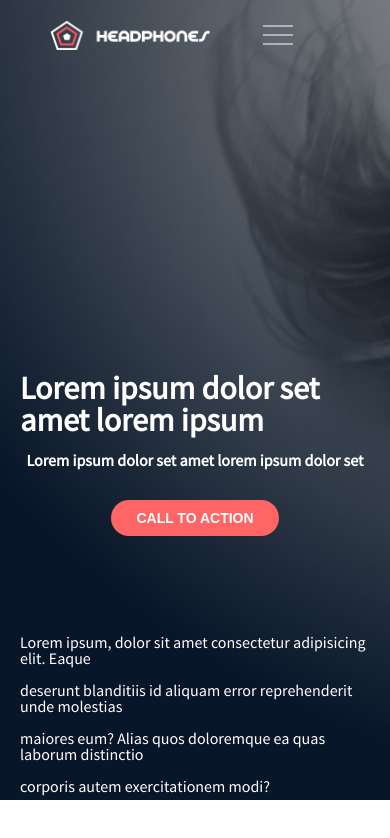
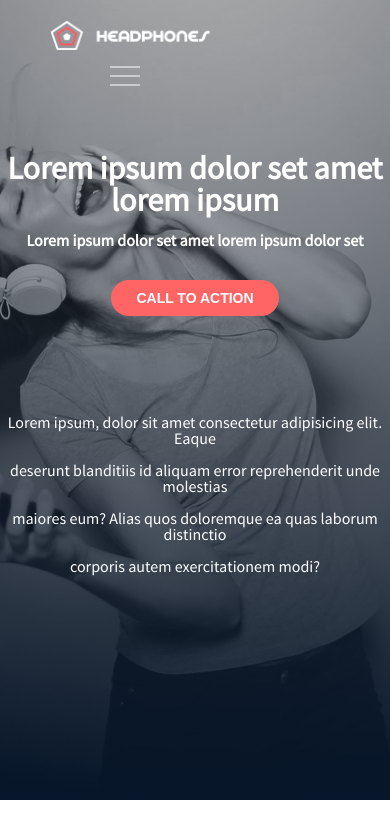
Before and after one commit to talanatefo/alx_html_css, a plain HTML site: page headphones/0-index.html in a window 390 px wide. Drawn offline with Linux system fonts and the light colour scheme.

Commit message:
added hearder

```diff
--- a/headphones/0-index.html
+++ b/headphones/0-index.html
@@ -5,13 +5,13 @@
     <meta name="viewport" content="width=device-width, initial-scale=1.0" />
     <link rel="stylesheet" href="reset.css" />
     <link rel="stylesheet" href="0-style.css" />
-    <title>headphones</title>
+    <title>index-0</title>
   </head>
-  <body style="margin: 0px 0px" ;>
-    <div class="banner">
+  <body style="border: 0px" ;>
     <header>
       <div class="navbar">
         <nav>
+          <div>
             <a style="margin-left: 50px" href="#">
               <img
                 src="images/logo_headphones.png"
@@ -21,19 +21,16 @@
                   margin-top: 20px;
                   width: 160px;
                   height: 30px;
-                  margin-inline: auto;
                 "
             /></a>
-            <a style="margin-left: 600px" href="#">what we do</a>
-            <a href="#">our results</a>
-            <a href="#">contact us</a>
+            <button class="dropbtn">
               <svg
                 class="menu_icon"
                 xmlns="http://www.w3.org/2000/svg"
                 x="0px"
                 y="0px"
-              width="100"
-              height="100"
+                width="30"
+                height="30"
                 viewBox="0 0 50 50"
                 style="fill: #ffffff"
               >
@@ -41,6 +38,12 @@
                   d="M 0 9 L 0 11 L 50 11 L 50 9 Z M 0 24 L 0 26 L 50 26 L 50 24 Z M 0 39 L 0 41 L 50 41 L 50 39 Z"
                 ></path>
               </svg>
+            </button>
+
+            <a style="margin-left: 300px" href="#">what we do</a>
+            <a href="#">our results</a>
+            <a href="#">contact us</a>
+          </div>
         </nav>
       </div>
     </header>
@@ -67,6 +70,5 @@
         corporis autem exercitationem modi?
       </p>
     </div>
-    </div>
   </body>
 </html>
--- a/headphones/0-style.css
+++ b/headphones/0-style.css
@@ -5,14 +5,18 @@
 
 body {
   font-family: sanspro, sans-serif;
-}
-
-.banner {
+  padding: 0px;
+  margin: 0px auto;
+  border: 0px;
   background-image: url(images/headphones_hero_1.jpg);
   background-repeat: no-repeat;
-  width: 1400px;
+  background-position: center;
+  background-size: cover;
   height: 800px;
   color: white;
+  border: 0px;
+  margin: 0px;
+  padding: 0px;
 }
 
 .navbar a {
@@ -22,12 +26,24 @@ body {
   color: white;
   font-weight: bold;
   font-size: 12px;
+  transition: 0.2s linear;
+}
+.navbar a:hover {
+  color: #ff6565;
+}
+.navbar {
+  width: 1000px;
+  margin-left: auto;
+  margin-right: auto;
 }
 
 .intro {
   margin-top: 300px;
   text-align: center;
   font-weight: bold;
+  display: block;
+  margin-left: auto;
+  margin-right: auto;
 }
 .intro h1 {
   font-size: 32px;
@@ -68,36 +84,40 @@ button a {
   background: #ff6565;
 }
 
-.menu_icon {
+.dropbtn {
   display: none;
 }
-@media screen and (max-width: 600px) {
-  body {
-    max-width: 100%;
+
+@media screen and (max-width: 480px) {
+  html body {
+    width: 100%;
   }
+
   nav a:not(:first-child) {
     display: none;
   }
-  .menu_icon {
-    width: 30px;
-    height: 30px;
-    display: inline;
-    margin-left: 0%;
-    margin-right: auto;
-  }
-  .logo {
-    margin: 20px;
+  .navbar {
+    width: 100%;
   }
 
   .intro {
-    text-align: left;
     display: flex;
-    align-items: center;
     flex-direction: column;
     align-items: center;
-    padding: 20px;
+    margin: auto 0px;
   }
-  .banner {
-    max-width: 100%;
+  .dropbtn {
+    display: inline;
+    margin-left: 100px;
+    width: 50px;
+    height: 50px;
+    padding: 0%;
+    background: none;
+    cursor: pointer;
+  }
+
+  .dropbtn:hover {
+    background: none;
+    cursor: pointer;
   }
 }
```
Lines whose indentation alone changed are shown as unchanged.
